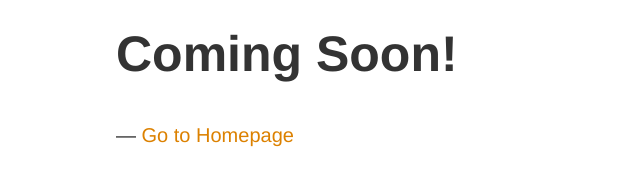
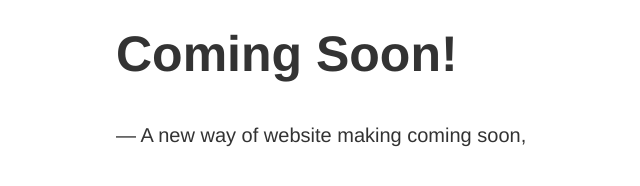
Before and after one commit to soumikmahato/mynext.website, a plain HTML site: page index.html in a window 1280 px wide. Shown: the part 280-466 px from the top of the page, without its empty margins (199-839 px from the left). Drawn offline with Linux system fonts and the light colour scheme.

Commit message:
Update index.html

```diff
--- a/index.html
+++ b/index.html
@@ -26,6 +26,8 @@
     <h1>Coming Soon!</h1>
     <div>
         <p></p>
-        <p>&mdash;<a href="https://soumikmahato.github.io/assets/"> Go to Homepage</a></p>
+        <p>&mdash; A new way of website making coming soon,<br>
+        </p>
+
     </div>
 </article>
```
